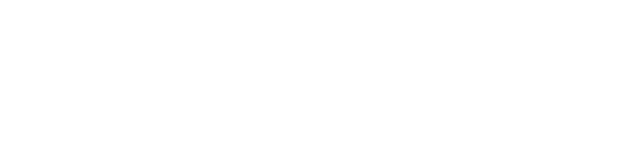
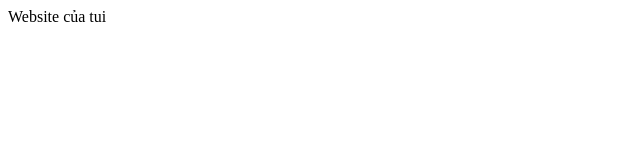
Before and after one commit to cdbkk13tkdh/web, a plain HTML site: page index.html in a window 1280 px wide. Shown: the whole page, without its empty margins (0-640 px from the left). Drawn offline with Linux system fonts and the light colour scheme.

Commit message:
Add files via upload

```diff
--- a/index.html
+++ b/index.html
@@ -11,7 +11,7 @@
 
     </header>
     <main>
-
+        Website của tui
     </main>
     <footer>
 
```
